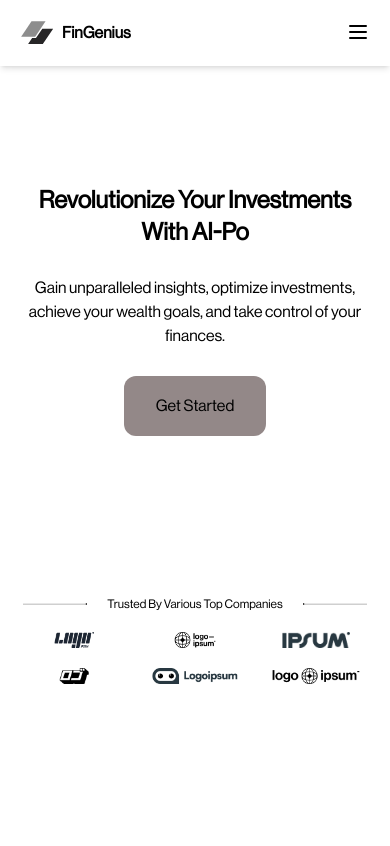
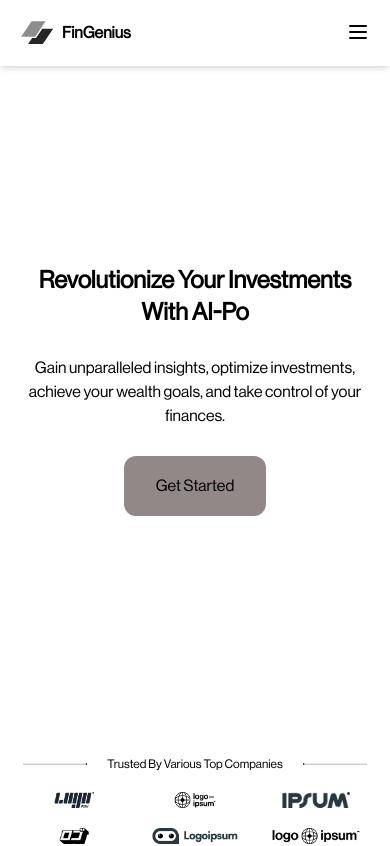
Before and after one commit to oseji/IntelliVest, a React (Vite) app: page / in a window 390 px wide. Shown: the top 846 px of the page. Built offline with nearby package versions, Linux system fonts and the light colour scheme.

Commit message:
increased margin of intro text

```diff
--- a/src/HeroSection.tsx
+++ b/src/HeroSection.tsx
@@ -11,7 +11,7 @@ import logo6 from "./assets/Logo 6.png";
 const HeroSection = () => {
   return (
     <section className="heroSection" id="about">
-      <div className="my-20 lg:my-40">
+      <div className="my-40">
         <TypeAnimation
           sequence={[
             "revolutionize your investments with AI-powered management",
```
